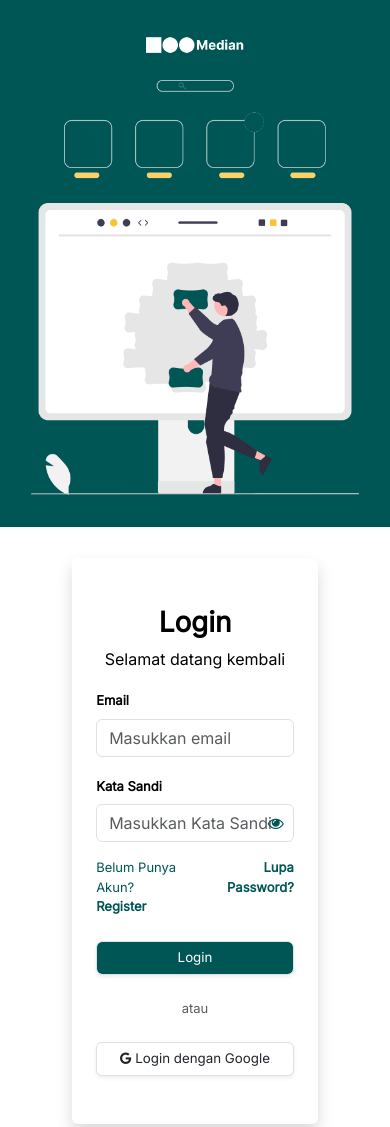
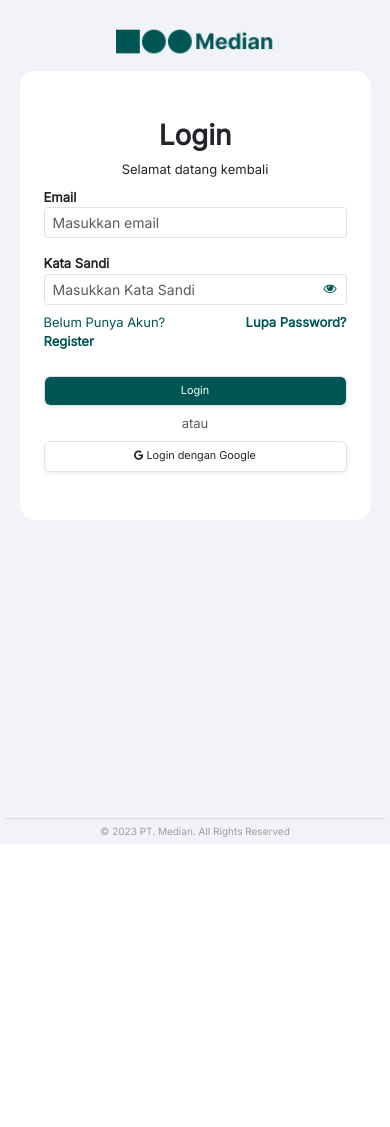
Before and after one commit to Skyesblue/Advance_Sosmed, a plain HTML site: page Page1_Home.html in a window 390 px wide. Shown: the top 1127 px of the page. After the commit the page ends 844 px from the top, so only its background shows below. Drawn offline with nearby package versions, Linux system fonts and the light colour scheme.

Commit message:
Home Done

```diff
--- a/Page1_Home.html
+++ b/Page1_Home.html
@@ -10,32 +10,32 @@
     <link rel="stylesheet" href="style.css">
 </head>
 <body>
-  <div class="container text-center p-0 m-0" style="max-width: 100%;">
-    <div class="row justify-content-md-center max-vh-100 m-0 align-items-stretch">
-      <div class="col-lg-6 left-page d-flex flex-column">
-        <div class="flex-grow-1">
+  <div class="container text-center p-0 m-0" style="max-width: 100%; height: 100vh;">
+    <div class="row justify-content-md-center m-0 align-items-stretch" style="max-width: 100%; height: 100vh;">
+      <div class="col-lg-6 left-page flex-column">
+
           <div class="container-box">
             <img src="Logo Putih.png" alt="Logo Putih" class="img-fluid" width="30%">
             <img src="4 kotak.png" alt="Gambar 4 kotak" class="pt-4 img-fluid" width="80%">
             <img src="ilustrasi laptop.png" alt="Gambar Laptop" class="pt-3 img-fluid" width="100%">
           </div>
-        </div>
+
       </div>
-      <div class="col-lg-6 p-0 m-0 d-flex flex-column">
-        <div class="flex-grow-1">
+      <div class="col-lg-6 p-0">
           <div class="right-page">
-            <div class="container-box w-75 rounded shadow px-4 py-5">
+            <img src="Logo Hijau.png" alt="Logo Putih" class="img-fluid pb-2 logo2" width="45%">
+            <div class="container-box rounded-4 px-4 py-5">
               <h1><strong>Login</strong></h1>
-              <p>Selamat datang kembali</p>
+              <p class="mb-2">Selamat datang kembali</p>
               <form class="text-start" action="">
                 <div class="mb-3">
-                  <label for="email" class="form-label">Email</label>
-                  <input type="email" class="form-control form-control" id="email" name="email" placeholder="Masukkan email">
+                  <label for="email" class="form-label-sm">Email</label>
+                  <input type="email" class="form-control form-control-sm" id="email" name="email" placeholder="Masukkan email">
                 </div>
-                <div class="mb-3">
-                  <label for="password" class="form-label">Kata Sandi</label>
+                <div class="mb-2">
+                  <label for="password" class="form-label-sm">Kata Sandi</label>
                   <div class="container-password">
-                    <input type="password" class="form-control form-control" id="password" name="password" placeholder="Masukkan Kata Sandi">
+                    <input type="password" class="form-control form-control-sm" id="password" name="password" placeholder="Masukkan Kata Sandi">
                     <span class="toggle-eye" id="toggle-eye">
                       <i class="fa fa-eye" aria-hidden="true"></i>
                     </span>
@@ -43,24 +43,22 @@
                 </div>
                 <div class="row lupa-password">
                   <div class="col col-sm-7">
-                    Belum Punya Akun? <strong>Register</strong>
+                    <p>Belum Punya Akun? <strong>Register</strong></p>
                   </div>
                   <div class="col col-sm-5 text-end">
-                    <strong>Lupa Password?</strong>
+                    <p><strong>Lupa Password?</strong></p>
                   </div>
                 </div>
-                <button type="submit" class="form-control my-4 shadow-sm" style="background-color: #005555; color: white; font-size: smaller;">Login</button>
-                <p class="text-center text-body-secondary" style="font-size: small;">atau</p>
-                <button type="submit" class="form-control mt-4 shadow-sm" style="font-size: smaller;"><i class="fa fa-google"></i> Login dengan Google</button>
+                <button type="submit" class="form-control my-2 shadow-sm" style="background-color: #005555; color: white; font-size: smaller;">Login</button>
+                <p class="text-center text-body-secondary my-2" style="font-size: small;">atau</p>
+                <button type="submit" class="form-control mt-2 shadow-sm" style="font-size: smaller;"><i class="fa fa-google"></i> Login dengan Google</button>
               </form>
             </div>
+            <footer>
+              <hr>
+              <p>&copy; 2023 PT. Median. All Rights Reserved</p>
+            </footer>
           </div>
-        </div>
-
-        <footer>
-          <hr>
-          <p>&copy; 2023 PT. Median. All Rights Reserved</p>
-        </footer>
       </div>
     </div>
   </div>
--- a/style.css
+++ b/style.css
@@ -3,11 +3,12 @@ Hijau : #005555
 Hijau Muda : #e5eeee
 Kuning tua : #f7b300
 Kuning muda : #fdf0cc
+Abu : #f1f3f9
 */
 
 html, body {
     background-color: white;
-    max-height: 100%;
+    height: 100vh;
     width: 100%;
     margin: 0;
     padding: 0;
@@ -15,22 +16,37 @@ html, body {
 }
 
 footer {
-    font-size: small;
+    position: absolute;
+    bottom: 0;
+    width: 100%;
     color: #9d9ea1;
     padding: 0;
     margin: 0;
+    font-size: small;
 }
 
 .left-page, .right-page {
     display: flex;
     justify-content: center;
     text-align: center;
-    padding: 8%;
+    align-items: center;
+    font-size: small;
+    height: 100vh;
 }
 
-.container-box {
-    text-align: center;
+.right-page .container-box {
+    width: 60%;
+    height: fit-content;
+    padding-left: 15%;
+    padding-right: 15%;
+    box-shadow:0 4px 8px rgba(0, 0, 0, 0.1);
+}
+
+.left-page .container-box {
     color: black;
+    width: 100%;
+    padding-left: 15%;
+    padding-right: 15%;
 }
 
 label {
@@ -57,8 +73,60 @@ label {
 }
 .left-page {
     background-color: #005555;
+    padding: 5%;
 }
 
 .right-page {
+    position: relative;
     background-color: white;
+    flex-direction: column;
 }
+
+
+.logo2 {
+    display: none;
+}
+
+@media only screen and (max-width: 600px){
+    body {
+        height: 100vh;
+    }
+
+    .left-page {
+        display: none;
+    }
+
+    .logo2 {
+        display: block;
+    }
+
+    .right-page {
+        background-color: #f1f3f9;
+        padding: 5%;
+        height: 100%;
+        justify-content: start;
+        text-align: center;
+        display: flex;
+        flex-direction: column;
+    }
+
+    .right-page .container-box {
+        box-shadow: none;
+        width: 100%;
+        font-size: small;
+        background-color: white;
+    }
+
+    footer {
+        background-color: #f1f3f9;
+        font-size:x-small;
+    }
+
+    footer hr {
+        margin: 5px;
+    }
+
+    footer p {
+        margin: 5px;
+    }
+}
```
Also changed, not shown: Page2_Content.html (added).
